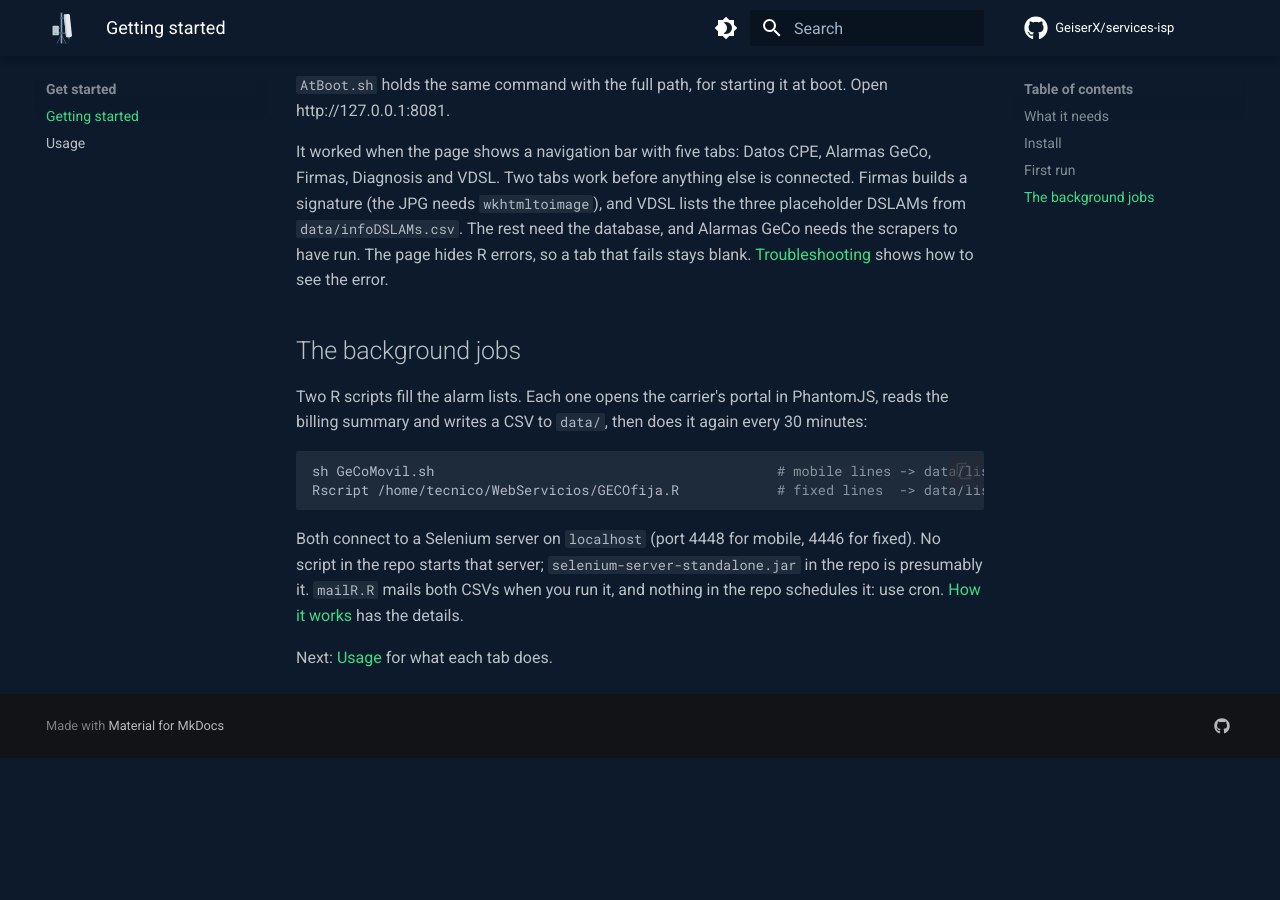
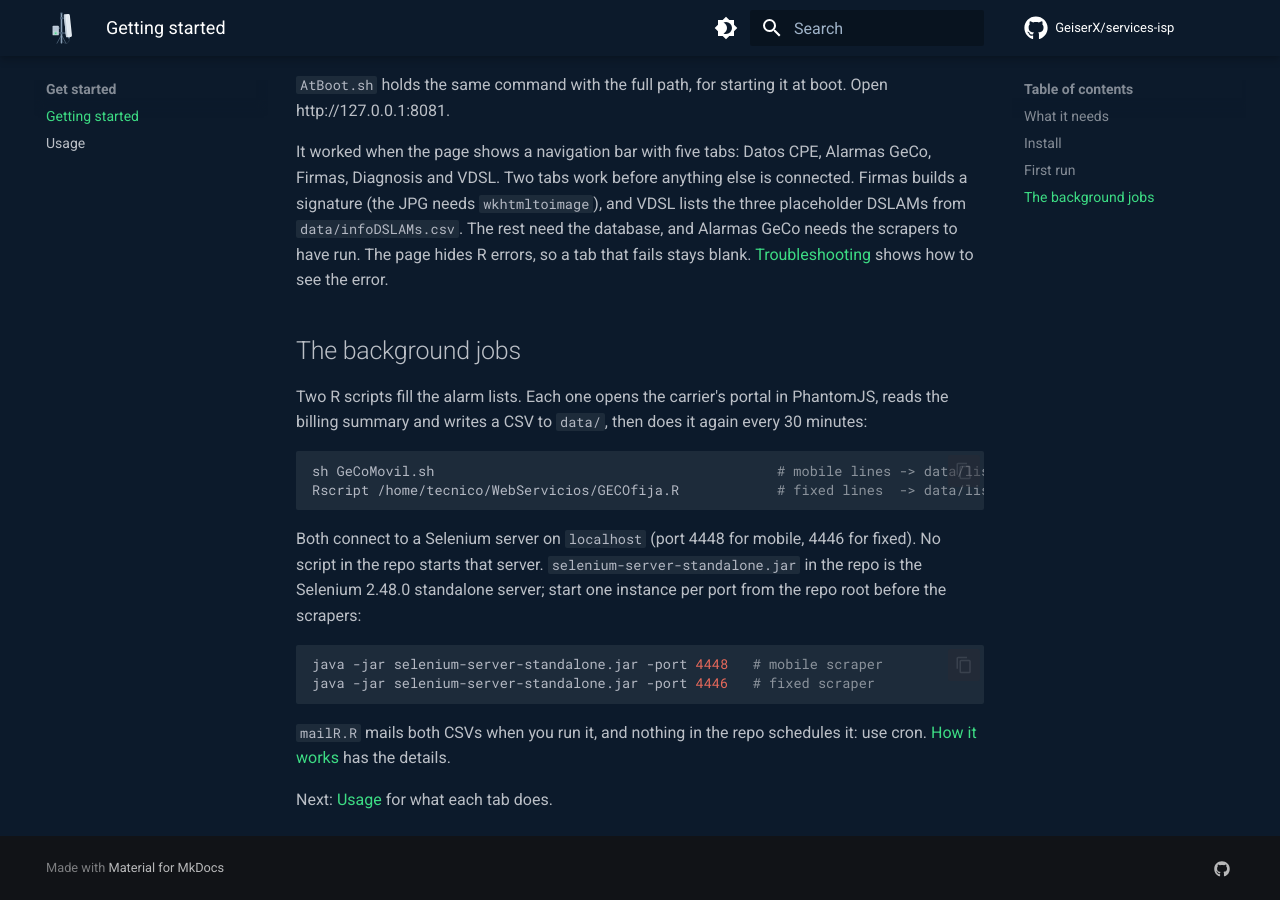
Before and after one commit to GeiserX/services-isp, an MkDocs documentation site: the page built from docs/getting-started.md, in a window 1280 px wide and 900 px high, scrolled down 1651 px. Built offline with MkDocs 1.6.1 and Material for MkDocs 9.7.7, drawn with Linux system fonts in a browser that asks for light colours; comment, search, counter and statistics services are not loaded; before the commit the page ends 2409 px from its top, so only the background shows below that.

Commit message:
docs: show how to start the Selenium servers and mark the RouterOS API as non-TLS

````diff
--- a/docs/getting-started.md
+++ b/docs/getting-started.md
@@ -49,6 +49,13 @@ sh GeCoMovil.sh                                          # mobile lines -> data/
 Rscript /home/tecnico/WebServicios/GECOfija.R            # fixed lines  -> data/listaEXCEEDfijo.csv
 ```
 
-Both connect to a Selenium server on `localhost` (port 4448 for mobile, 4446 for fixed). No script in the repo starts that server; `selenium-server-standalone.jar` in the repo is presumably it. `mailR.R` mails both CSVs when you run it, and nothing in the repo schedules it: use cron. [How it works](how-it-works.md#the-background-jobs) has the details.
+Both connect to a Selenium server on `localhost` (port 4448 for mobile, 4446 for fixed). No script in the repo starts that server. `selenium-server-standalone.jar` in the repo is the Selenium 2.48.0 standalone server; start one instance per port from the repo root before the scrapers:
+
+```bash
+java -jar selenium-server-standalone.jar -port 4448   # mobile scraper
+java -jar selenium-server-standalone.jar -port 4446   # fixed scraper
+```
+
+`mailR.R` mails both CSVs when you run it, and nothing in the repo schedules it: use cron. [How it works](how-it-works.md#the-background-jobs) has the details.
 
 Next: [Usage](usage.md) for what each tab does.
````
Also changed, not shown: docs/configuration.md (+1 -1 lines), docs/how-it-works.md (+1 -1 lines).
